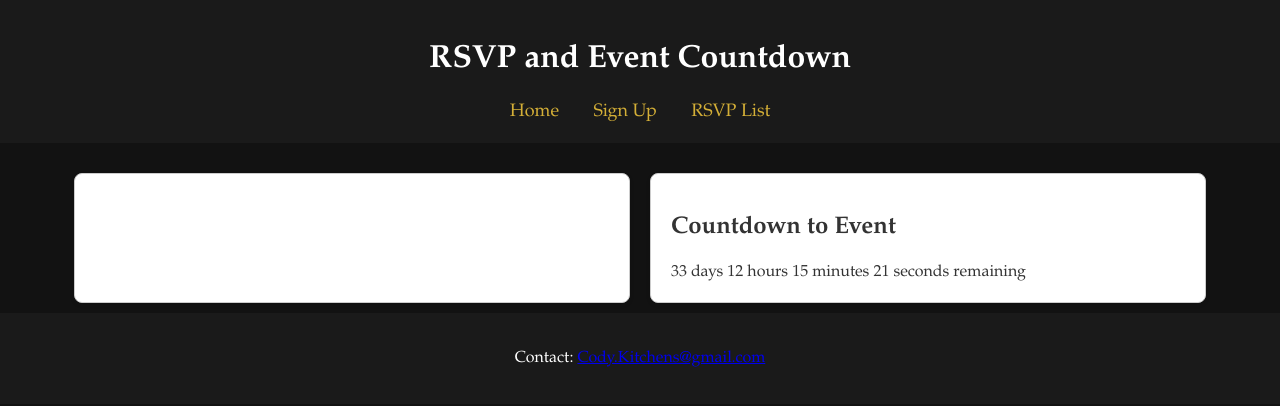
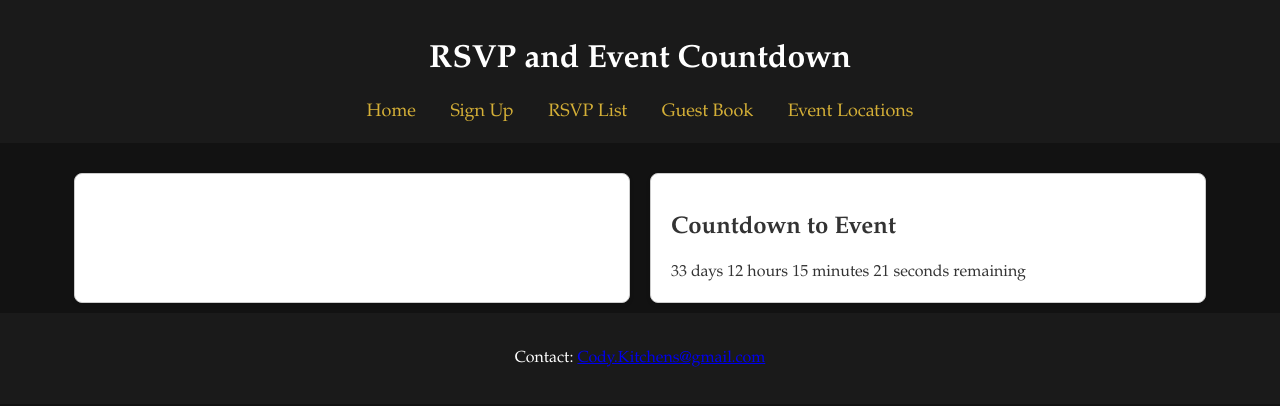
Before and after one commit to CodyKitchens/BirthdayBash, a plain HTML site: page contestants.html in a window 1280 px wide. Drawn offline with Linux system fonts and the light colour scheme; no server answers.

Commit message:
Update contestants.html

```diff
--- a/contestants.html
+++ b/contestants.html
@@ -56,10 +56,12 @@
 <body>
     <header>
         <h1>RSVP and Event Countdown</h1>
-        <nav>
+               <nav>
             <a href="index.html">Home</a>
             <a href="register.html">Sign Up</a>
             <a href="contestants.html">RSVP List</a>
+            <a href="guestbook.html">Guest Book</a>
+            <a href="findme.html">Event Locations</a>
         </nav>
     </header>
     <div class="container">
```
